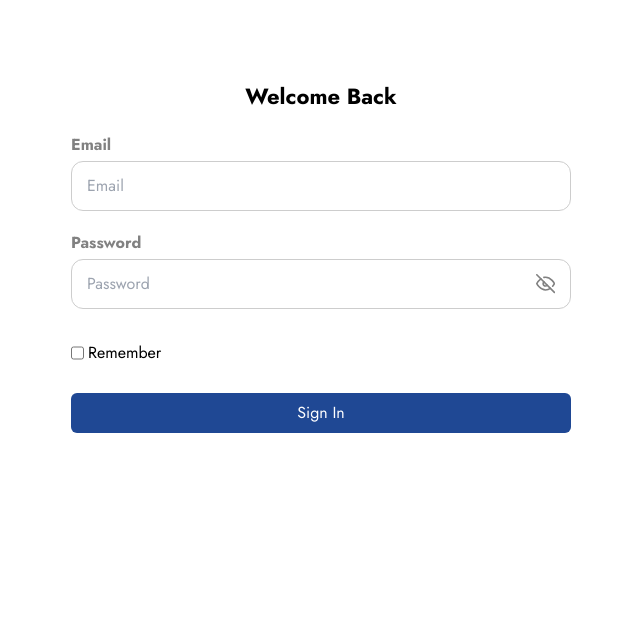
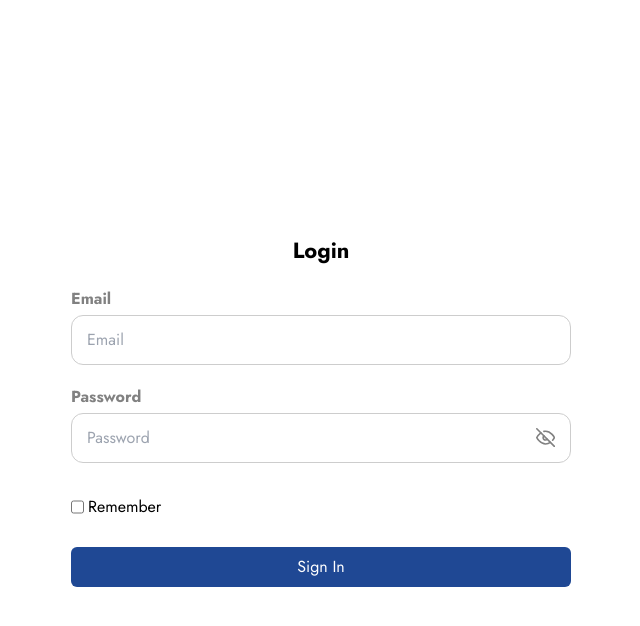
Before and after one commit to ojay234/helping-hands, a Next.js app in the folder helping-hands-admin/: page / in a window 1280 px wide. Shown: the top 626 px of the page, without its empty margins (319-959 px from the left). Built offline with nearby package versions, Linux system fonts and the light colour scheme.

Commit message:
updated login page

```diff
--- a/helping-hands-admin/app/components/page-sections/login.jsx
+++ b/helping-hands-admin/app/components/page-sections/login.jsx
@@ -50,7 +50,7 @@ function Login() {
 
   return (
     <LoginContainer>
-      <h1>Welcome Back</h1>
+      <h1>Login</h1>
       <Formik
         initialValues={initialValues}
         validationSchema={validationSchema}
@@ -104,7 +104,8 @@ const LoginContainer = styled.section`
   width: 100%;
   display: flex;
   flex-direction: column;
-  padding-top: 60px;
+  justify-content: center;
+  padding: 0 25px;
   h1 {
     text-align: center;
     font-weight: 700;
```
